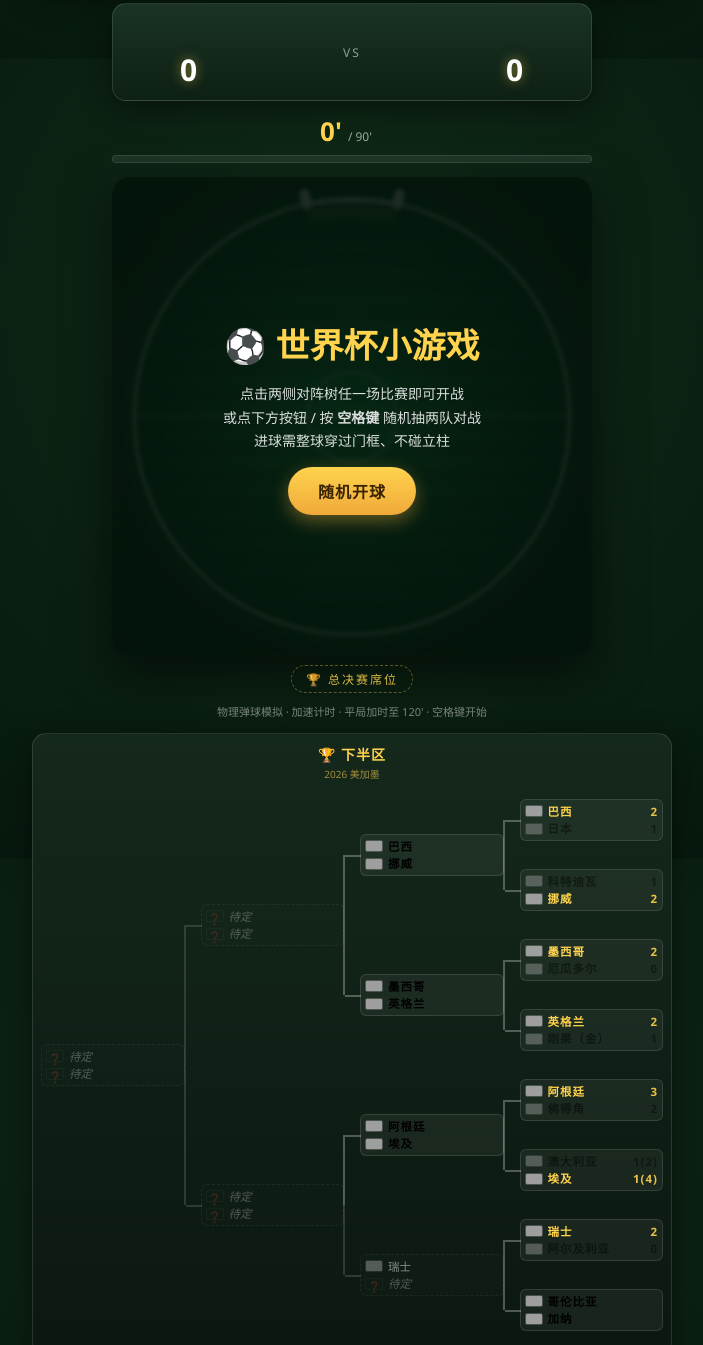
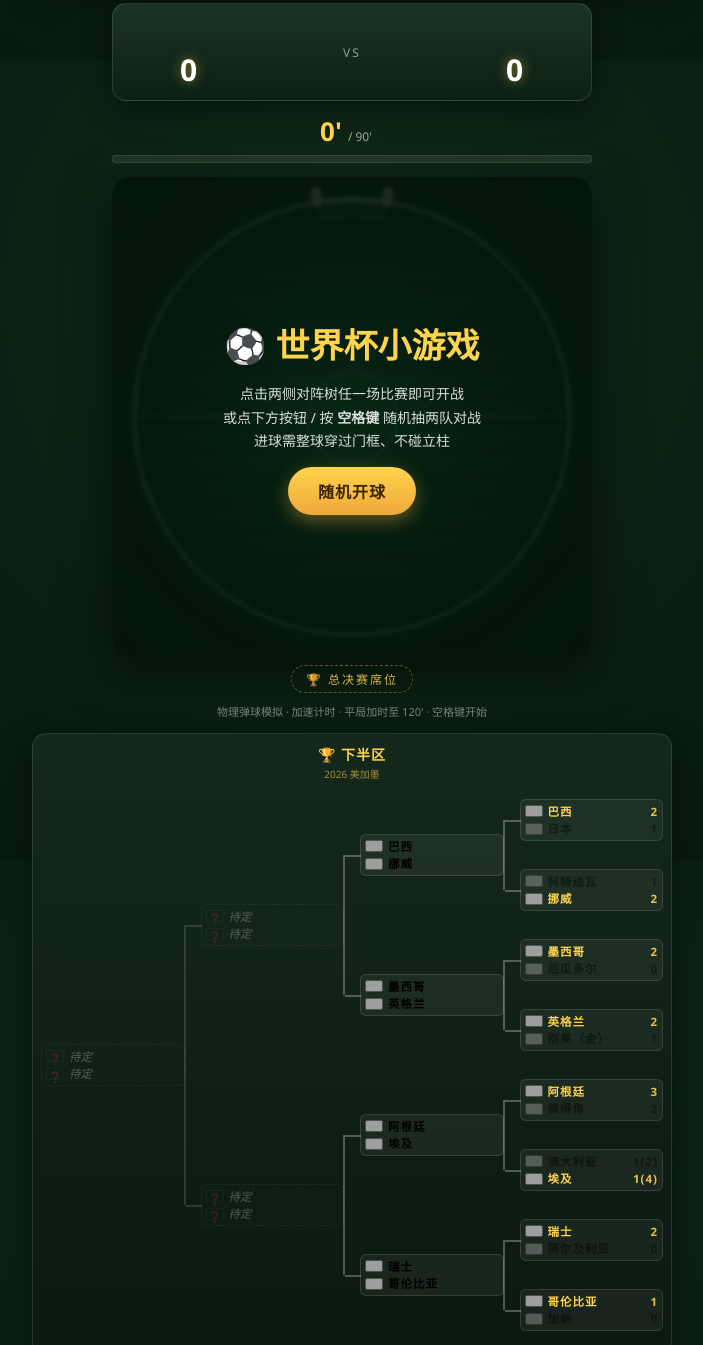
Before and after one commit to Chamberlain-zyz/worldcup-predict, a plain HTML site: page index.html in a window 1280 px wide. Shown: the part 741-2086 px from the top of the page, without its empty margins (288-991 px from the left). Drawn offline with Linux system fonts and the light colour scheme; grey boxes are pictures that could not be loaded.

Commit message:
chore: 更新对阵图 32 强赛结果（哥伦比亚 1-0 加纳晋级）
Co-Authored-By: Claude Opus 4.8 <noreply@anthropic.com>

```diff
--- a/index.html
+++ b/index.html
@@ -363,7 +363,7 @@
   const CX = W/2, CY = H/2;
   const R = 290;            // 圆形球场半径
   const BALL_R = 38;        // 足球半径
-  const GOAL_SPAN = 0.42;   // 球门弧度（约 24°，整球进框后实际可进窗口极小）
+  const GOAL_SPAN = 0.32;   // 球门弧度（约 24°，整球进框后实际可进窗口极小）
 
   // ---------- 配置 / 常量 ----------
   // 比赛流程
@@ -1298,12 +1298,12 @@
       {round:"32强赛", a:ARG, b:CPV, winner:"a", scoreA:3, scoreB:2},
       {round:"32强赛", a:AUS, b:EGY, winner:"b", scoreA:1, scoreB:1, penA:2, penB:4},
       {round:"32强赛", a:SUI, b:ALG, winner:"a", scoreA:2, scoreB:0},
-      {round:"32强赛", a:COL, b:GHA, winner:null},
+      {round:"32强赛", a:COL, b:GHA, winner:"a", scoreA:1, scoreB:0},
       // 16 强赛
       {round:"16强赛", a:BRA, b:NOR, winner:null},   // 巴西(已晋级) vs 挪威(已晋级)
       {round:"16强赛", a:MEX, b:ENG, winner:null},   // 墨西哥(已晋级) vs 英格兰(已晋级)
       {round:"16强赛", a:ARG, b:EGY, winner:null},   // 阿根廷(已晋级) vs 埃及(点球晋级)
-      {round:"16强赛", a:SUI, b:TBD, winner:null},   // 瑞士(已晋级) vs 哥伦比亚/加纳
+      {round:"16强赛", a:SUI, b:COL, winner:null},   // 瑞士(已晋级) vs 哥伦比亚(已晋级)
       // 1/4 决赛
       {round:"1/4决赛", a:TBD, b:TBD, winner:null},
       {round:"1/4决赛", a:TBD, b:TBD, winner:null},
```
